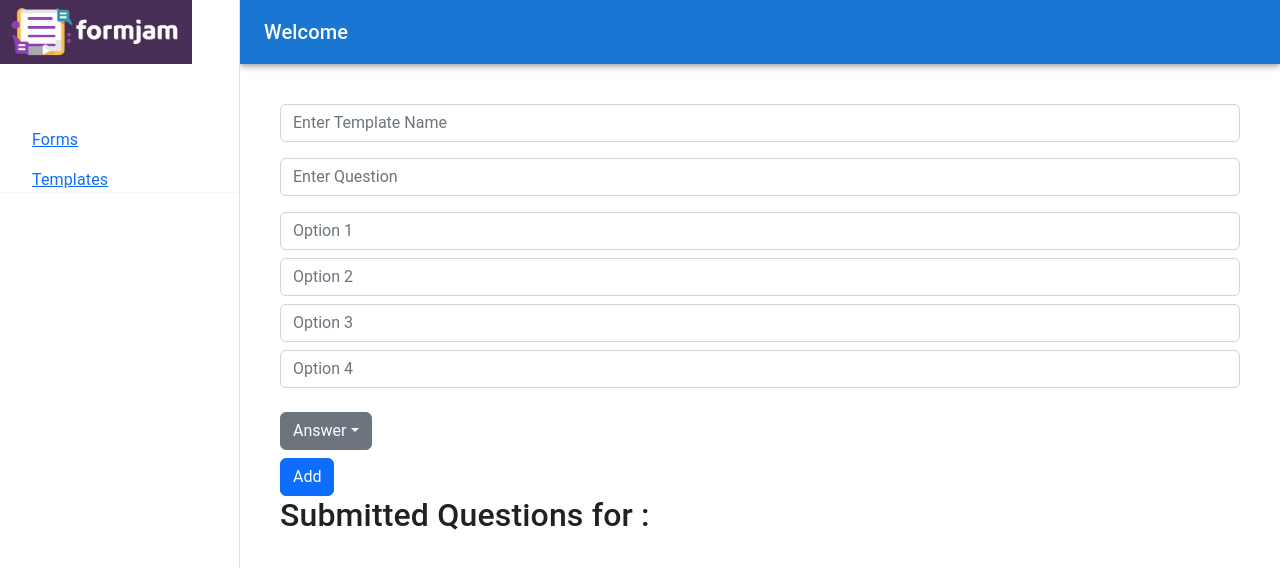
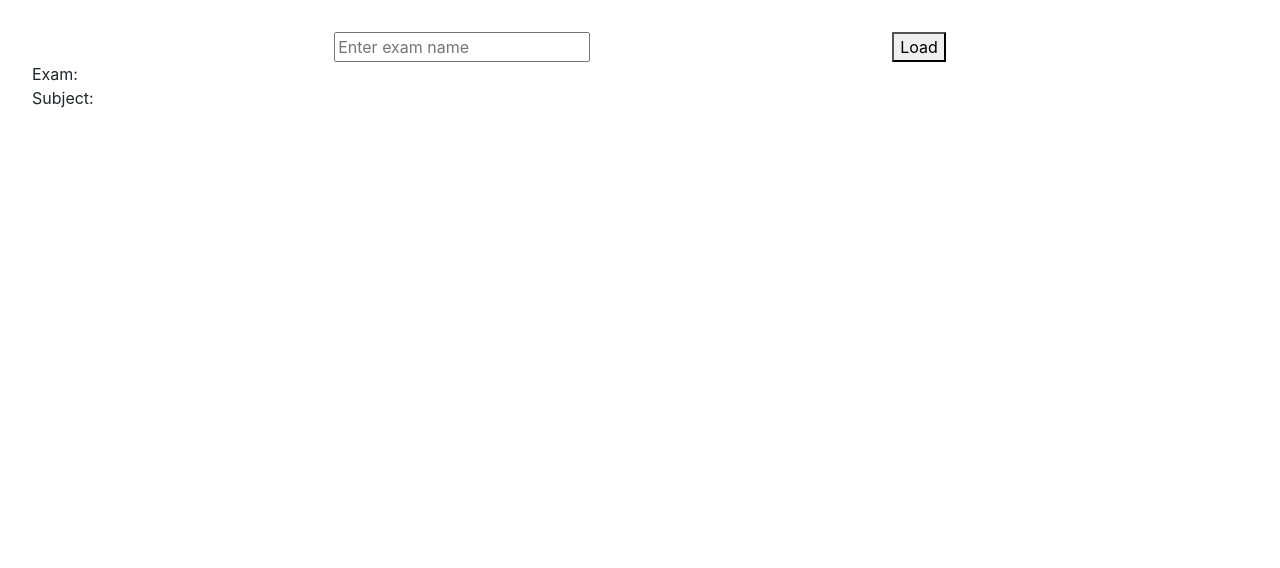
Before and after one commit to drishti06/Sem6, a React (Create React App) app in the folder frontend/: page /addQuestions in a window 1280 px wide. Shown: the top 568 px of the page. Built offline with nearby package versions, Linux system fonts and the light colour scheme.

Commit message:
student part added

```diff
--- a/frontend/src/App.jsx
+++ b/frontend/src/App.jsx
@@ -3,12 +3,18 @@ import './App.css';
 import FormItem from './components/Form/FormItem';
 // import Login from './components/Login';
 import Sidebar from './components/Sidebar';
+import Login from './components/Login';
+import ExamForm from './components/Student/ExamForm';
 function App() {
+  const loggedInUser = true
 
   return (
     <>
-      <Sidebar />
-      {/* <FormItem /> */}
+      {/* {loggedInUser ?
+        <Sidebar /> :
+        <Login />
+      } */}
+      <ExamForm />
     </>
   );
 }
--- a/frontend/src/components/Login.css
+++ b/frontend/src/components/Login.css
@@ -1,239 +1,37 @@
-@import url('https://fonts.googleapis.com/css2?family=Poppins:wght@300;400;500;600;700&display=swap');
-
-* {
-    margin: 0;
-    padding: 0;
-    box-sizing: border-box;
-    font-family: 'Poppins', sans-serif;
-
+.wrapper {
+  background: linear-gradient(45deg, rgb(207, 108, 124), rgb(143, 15, 143));
+  display: flex;
+  justify-content: center;
+  align-items: center;
+  height: 100vh;
 }
 
-:root {
-    --mainColor: #362189;
-    --whiteColor: #ffffff;
-    --titleColor: #555555;
-    --labelColor: #333333;
+.form-container {
+  border: 2px solid transparent;
+  background: linear-gradient(-45deg, rgb(215, 106, 124), rgb(164, 18, 164));
+  padding: 2rem;
+  border-radius: 10px;
 }
 
-html {
-    font-size: 62.5%;
-    scroll-behavior: smooth;
+.form {
+  display: flex;
+  flex-direction: column;
+  gap: 1rem;
 }
 
-body {
-    background: linear-gradient(to right, #da4453, var(--mainColor));
-    font-weight: 400;
-    min-height: 100vh;
-    display: flex;
-    justify-content: flex-end;
-    /* Updated to position the form on the right side */
-    overflow: hidden;
-    margin-right: 10%;
-    margin-top: 5%;
-
+.form-group {
+  display: flex;
+  flex-direction: column-reverse;
+  gap: 4px;
 }
 
-.wrapper {
-    position: relative;
-    width: 35rem;
-    height: 50rem;
+.form-group > input {
+  border-radius: 10px;
+  border: 1px solid pink;
+  padding: 5px 10px;
+  background-color: transparent;
 }
 
-@media(min-width: 540px) {
-    .wrapper {
-        width: 40rem;
-    }
+.form-group > input::placeholder {
+  color: pink;
 }
-
-.wrapper .form-container {
-    position: absolute;
-    top: 0;
-    left: 0;
-    display: flex;
-    align-items: center;
-    justify-content: center;
-    width: 100%;
-    height: 100%;
-    background-color: var(--whiteColor);
-    border-radius: .5rem;
-    box-shadow: 0 0 1rem 0 rgba(0 0 0 / .2);
-}
-
-.wrapper .form-container form h2 {
-    font-size: 3rem;
-    text-align: center;
-    text-transform: capitalize;
-    color: var(--titleColor);
-}
-
-.wrapper .form-container form .form-group {
-    position: relative;
-    width: 32rem;
-    margin: 3rem 0;
-}
-
-.wrapper .form-container form .form-group i,
-.wrapper .form-container form .form-group label {
-    position: absolute;
-    top: 50%;
-    transform: translateY(-50%);
-    font-size: 1.6rem;
-    text-transform: capitalize;
-    color: var(--labelColor);
-    padding: 0 .5rem;
-    pointer-events: none;
-    transition: all .5s ease;
-}
-
-.wrapper .form-container form .form-group i {
-    left: .5rem;
-}
-
-.wrapper .form-container form .form-group label {
-    left: 2.5rem;
-}
-
-.wrapper .form-container form .form-group input {
-    width: 100%;
-    height: 4rem;
-    padding: 0 1rem;
-    border-radius: .5rem;
-    border: none;
-    outline: none;
-    border: .1rem solid var(--labelColor);
-    font-size: 1.6rem;
-    color: var(--labelColor);
-    background: transparent;
-}
-
-form .form-group input:focus~label,
-form .form-group input:valid~label,
-form .form-group input:focus~i,
-form .form-group input:valid~i {
-    top: 0 !important;
-    font-size: 1.2rem !important;
-    background-color: var(--whiteColor);
-}
-
-.wrapper .form-container form .forgot-pass {
-    margin: -1.5rem 0 1.5rem;
-}
-
-.wrapper .form-container form .forgot-pass a {
-    color: var(--labelColor);
-    text-decoration: none;
-    font-size: 1.4rem;
-    text-transform: capitalize;
-    transform: all .5s ease;
-}
-
-.wrapper .form-container form .forgot-pass a:hover {
-    color: var(--mainColor);
-}
-
-.wrapper .form-container form .btn {
-    background: linear-gradient(to right, #da4453, var(--mainColor));
-    color: var(--whiteColor);
-    text-transform: capitalize;
-    width: 100%;
-    height: 4rem;
-    font-size: 1.6rem;
-    font-weight: 500;
-    outline: none;
-    border: none;
-    border-radius: .5rem;
-    cursor: pointer;
-    box-shadow: 0 .2rem 1rem rgba(0 0 0 / .4);
-}
-
-.wrapper .form-container form .link {
-    text-align: center;
-    font-size: 1.4rem;
-    color: var(--labelColor);
-    margin: 2.5rem 0;
-}
-
-.wrapper .form-container form .link a {
-    text-transform: capitalize;
-    color: var(--mainColor);
-    text-decoration: none;
-    font-weight: 600;
-    transition: all .5s ease;
-}
-
-.wrapper .form-container form .link a:hover {
-    color: #da4453;
-}
-
-.wrapper .sign-up {
-    transform: rotate(7deg);
-}
-
-.wrapper.animated-signin .form-container.sign-in {
-    animation: signin-flip 1s ease-in-out forwards;
-}
-
-@keyframes signin-flip {
-    0% {
-        transform: translateX(0);
-    }
-
-    50% {
-        transform: translateX(-50rem) scale(1.1);
-    }
-
-    100% {
-        transform: translateX(0) rotate(7deg) scale(1);
-    }
-}
-
-.wrapper.animated-signin .form-container.sign-up {
-    animation: rotatecard .7s ease-in-out forwards;
-}
-
-@keyframes rotatecard {
-    0% {
-        transform: rotate(7deg);
-    }
-
-    100% {
-        transform: rotate(0);
-        z-index: 1;
-    }
-}
-
-.wrapper.animated-signup .form-container.sign-up {
-    animation: signup-flip 1s ease-in-out forwards;
-}
-
-@keyframes signup-flip {
-    0% {
-        transform: translateX(0);
-        z-index: 1;
-    }
-
-    50% {
-        transform: translateX(50rem) scale(1.1);
-    }
-
-    100% {
-        transform: translateX(0) rotate(7deg) scale(1);
-    }
-}
-
-.wrapper.wrapper.animated-signup .form-container.sign-in {
-    transform: rotate(7deg);
-    animation: rotatecard .7s ease-in-out forwards;
-    animation-delay: .3s;
-}
-
-@keyframes rotatecard {
-    0% {
-        transform: rotate(7deg);
-    }
-
-    100% {
-        transform: rotate(0);
-        z-index: 1;
-    }
-}
--- a/frontend/src/components/Sidebar.jsx
+++ b/frontend/src/components/Sidebar.jsx
@@ -1,5 +1,5 @@
 import * as React from 'react';
-import PropTypes from 'prop-types';
+import Login from "./Login.jsx"
 import AppBar from '@mui/material/AppBar';
 import Box from '@mui/material/Box';
 import CssBaseline from '@mui/material/CssBaseline';
@@ -15,6 +15,7 @@ import { BrowserRouter, Routes, Route, Navigate } from 'react-router-dom';
 import AddQuestions from './Template/AddQuestions';
 import FormItem from './Form/FormItem';
 import "./Sidebar.css"
+import ExamForm from './Student/ExamForm.jsx';
 const drawerWidth = 240;
 
 function Sidebar(props) {
@@ -111,6 +112,7 @@ function Sidebar(props) {
             <Route path='/form' element={<FormItem />}></Route>
             <Route path='/template' element={<Template />}></Route>
             <Route path='/addQuestions' element={<AddQuestions />}></Route>
+            <Route path='/exam' element={<ExamForm />}></Route>
           </Routes>
         </BrowserRouter>
       </Box>
--- /dev/null
+++ b/frontend/src/components/Student/ExamForm.css
@@ -0,0 +1,25 @@
+.exam-wrapper {
+  padding: 2rem;
+  display: flex;
+  flex-direction: column;
+}
+
+.examForm {
+  display: flex;
+  flex-direction: column;
+}
+
+.exam-wrapper > :nth-child(1) {
+  display: flex;
+  justify-content: space-evenly;
+}
+.examForm > :nth-child(1) {
+  display: flex;
+  flex-direction: column;
+}
+
+.answers-opt {
+  align-items: flex-start;
+  display: flex;
+  flex-direction: column;
+}
--- /dev/null
+++ b/frontend/src/components/Student/ExamForm.jsx
@@ -0,0 +1,67 @@
+import axios from 'axios'
+import React, { useState } from 'react'
+import "./ExamForm.css"
+
+const ExamForm = () => {
+    const [examName, setExamName] = useState('')
+    const [exam, setExam] = useState("")
+    const [subName, setSubName] = useState("")
+    const [examQues, setExamQues] = useState([])
+    const [examAns, setExamAns] = useState([])
+
+    const baseURL = "http://localhost:8080"
+    const handleExamForm = (e) => {
+        e.preventDefault()
+        axios.post(`${baseURL}/form/examForm`, { examName })
+            .then((res) => {
+                setExam(res.data.form_name)
+                setSubName(res.data.template_name)
+                setExamQues(res.data.total_mcqs);
+                console.log(res.data)
+                console.log(res.data.total_mcqs)
+            }).catch((error) => {
+                console.log(error)
+            })
+    }
+    return (
+        <div className="exam-wrapper">
+            <div>
+
+                <input type="text" placeholder="Enter exam name" onChange={(e) => { setExamName(e.target.value) }} name='exam_name' />
+                <button onClick={handleExamForm}>Load</button>
+            </div>
+            <div className="examForm">
+                <div>
+                    <span>Exam: {exam}</span>
+                    <span>Subject: {subName}</span>
+                </div>
+                <div className='q-a'>
+                    {examQues.map((data, index) => (
+                        <div key={index}>
+                            <strong>
+                                <span>{index + 1}.{data.Question}</span>
+                            </strong>
+                            <div className="answers-opt">
+                                <div>
+                                    A. <input type="radio" name="answer" id="" />  {data.A}
+                                </div>
+                                <div>
+                                    B.  <input type="radio" name="answer" id="" /> {data.B}
+                                </div>
+                                <div>
+                                    C.  <input type="radio" name="answer" id="" /> {data.D}
+                                </div>
+                                <div>
+                                    D. <input type="radio" name="answer" id="" /> {data.D}
+                                </div>
+                            </div>
+                        </div>
+                    ))}
+                </div>
+            </div>
+        </div>
+
+    )
+}
+
+export default ExamForm
```
Also changed, not shown: frontend/src/components/Login.jsx (+7 -9 lines), 2 other files (tests, documents, lock files or other folders).
